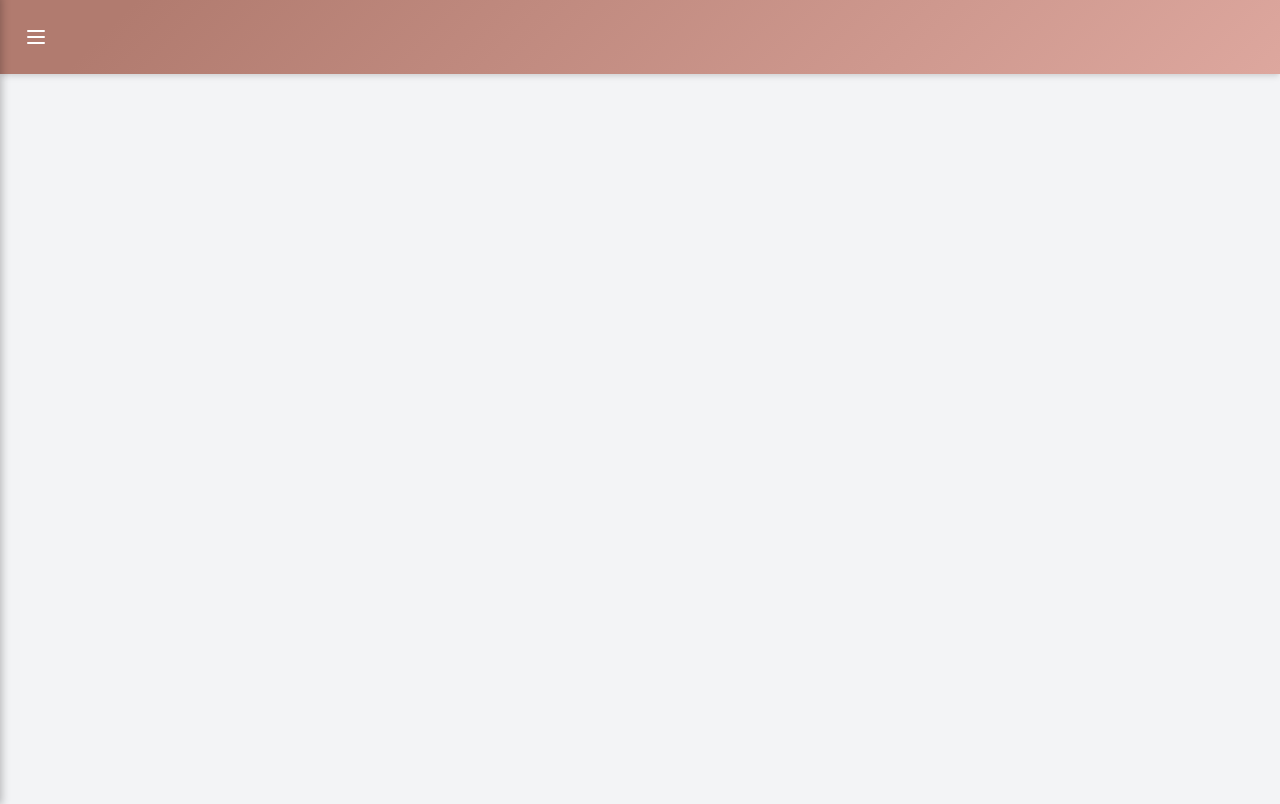
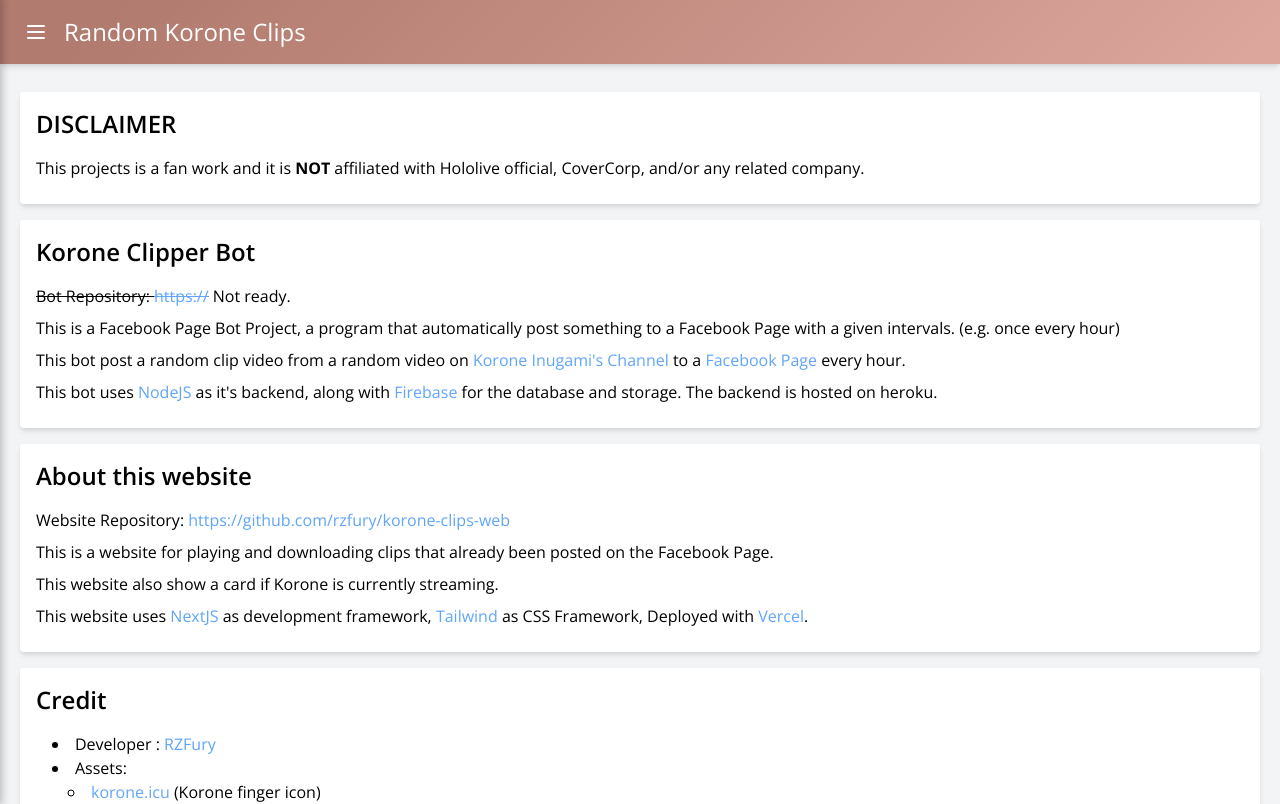
Before and after one commit to rzfury/korone-clips-web, a Next.js app: page /about in a window 1280 px wide. Shown: the top 804 px of the page. Built offline with nearby package versions, Linux system fonts and the light colour scheme.

Commit message:
update a bunch of things

```diff
--- a/global.d.ts
+++ b/global.d.ts
@@ -8,6 +8,7 @@
 declare namespace RazorWindProps {
 
   interface Layout extends React.HTMLAttributes<HTMLElement> {
+    title?: string;
     sidebar?: boolean;
   }
 
@@ -165,8 +166,7 @@
       onToggleSidebar?: () => void;
     }
 
-    interface Brand {
-      text: string | undefined;
+    interface Brand extends React.HTMLAttributes<HTMLAnchorElement> {
       show?: boolean;
     }
 
@@ -175,6 +175,7 @@
       href?: string;
       label: string;
       mobile?: boolean;
+      target?: '_blank' | '_self' | '_parent' | '_top';
     }
 
     interface Dropdown {
--- a/src/layout/layout.tsx
+++ b/src/layout/layout.tsx
@@ -1,4 +1,5 @@
 import React, { useState } from 'react';
+import Head from 'next/head';
 import conclass from '../utility/conclass';
 import Nav from './navbar/navbar';
 import SideBar from './sidebar/sidebar';
@@ -7,10 +8,42 @@
 
 export default function Layout(props: RazorWindProps.Layout) {
   const [sidebarOpen, setSidebarOpen] = useState(false);
-  const navbarLinks: RazorWindProps.Navigation.Link[] = [
+  const navbarLinks: RazorWindProps.Sidebar.Link[] = [
     {
-      label: "Youtube",
-      href: "https://www.youtube.com/channel/UChAnqc_AY5_I3Px5dig3X1Q"
+      links: [
+        {
+          label: "Home",
+          href: '/'
+        }
+      ]
+    },
+    {
+      label: "Korone Inugami (戌神ころね)",
+      links: [
+        {
+          label: "Youtube",
+          href: "https://www.youtube.com/channel/UChAnqc_AY5_I3Px5dig3X1Q?sub_confirmation=1",
+          target: '_blank'
+        },
+        {
+          label: "Twitter",
+          href: "https://twitter.com/inugamikorone",
+          target: '_blank'
+        }
+      ]
+    },
+    {
+      links: [
+        {
+          label: 'About',
+          href: '/about'
+        },
+        {
+          label: 'Facebook Bot Page',
+          href: 'https://web.facebook.com/randomKoroneClips',
+          target: '_blank'
+        }
+      ]
     }
   ];
 
@@ -19,13 +52,21 @@
   }
 
   return (
-    <div className="flex">
-      {sidebar && <SideBar show={sidebarOpen} nav={{ brand: "" }} links={[{ links: navbarLinks }]}/>}
-      {sidebar && <div className="sidebar-backdrop" onClick={sidebarHandle}></div>}
-      <div className={conclass('wrapper-main', sidebarOpen && 'sidebar-open')}>
-        <Nav sidebar={sidebar} isSidebarOpen={sidebarOpen} onToggleSidebar={sidebarHandle} brand="" links={navbarLinks}/>
-        <main className="pt-18 bg-gray-100">{props.children}</main>
+    <React.Fragment>
+      <Head>
+        <title>{props.title || 'Random Korone Clips'}</title>
+        <link rel="icon" href="/img/icon.png" />
+        <link rel="preconnect" href="https://fonts.gstatic.com" />
+        <link href="https://fonts.googleapis.com/css2?family=Open+Sans:ital,wght@0,300;0,400;0,600;0,700;0,800;1,300;1,400;1,600;1,700;1,800&display=swap" rel="stylesheet" />
+      </Head>
+      <div className="flex">
+        {sidebar && <SideBar show={sidebarOpen} nav={{ brand: <img src="/img/icon.png" style={{ height: '32px' }} /> }} links={navbarLinks} />}
+        {sidebar && <div className="sidebar-backdrop" onClick={sidebarHandle}></div>}
+        <div className={conclass('wrapper-main', sidebarOpen && 'sidebar-open')}>
+          <Nav sidebar={sidebar} isSidebarOpen={sidebarOpen} onToggleSidebar={sidebarHandle} brand="Random Korone Clips" links={[]} />
+          <main className="pt-18 bg-gray-100 flex-grow">{props.children}</main>
+        </div>
       </div>
-    </div>
+    </React.Fragment>
   );
 }
--- a/src/layout/navbar/nav-brand.tsx
+++ b/src/layout/navbar/nav-brand.tsx
@@ -3,6 +3,5 @@
 import conclass from '../../utility/conclass';
 
 export default function NavBrand(props: RazorWindProps.Navigation.Brand) {
-  if (props.text) return <Link href="/" passHref><a className={conclass('navbar-brand', props.show ? 'opacity-100' : 'opacity-0')}>{props.text}</a></Link>;
-  else return <Fragment></Fragment>;
+  return <Link href="/" passHref><a className={conclass('navbar-brand', props.show ? 'opacity-100' : 'opacity-0')}>{props.children}</a></Link>;
 }
--- a/src/layout/navbar/nav-link.tsx
+++ b/src/layout/navbar/nav-link.tsx
@@ -1,4 +1,4 @@
-import React, { useCallback, useEffect, useRef } from 'react';
+import React, { useEffect, useRef } from 'react';
 import Link from 'next/link';
 import { useRouter } from 'next/router';
 import conclass from '../../utility/conclass';
@@ -48,7 +48,7 @@
     const dropdownItems = props.dropdown.map(
       item => (
         <div className={conclass(props.mobile ? 'text-white' : 'whitespace-no-wrap text-gray-700 hover:bg-gray-200', router.pathname === `${!item.noParent ? props.href : ''}${item.href}` ? (props.mobile && 'bg-blue-300') : (props.mobile && 'bg-blue-400'))}>
-          <a href={`${!item.noParent ? props.href : ''}${item.href}`} className={props.mobile ? 'px-8 py-3 block' : 'px-4 py-2 block'}>{item.label}</a>
+          <a target={props.target} href={`${!item.noParent ? props.href : ''}${item.href}`} className={props.mobile ? 'px-8 py-3 block' : 'px-4 py-2 block'}>{item.label}</a>
         </div>
       )
     );
@@ -86,6 +86,7 @@
       <NavItem>
         <Link href={props.href} passHref>
           <a
+            target={props.target}
             className={props.mobile
               ? conclass('flex px-4 py-4', router.pathname === props.href && 'bg-blue-400')
               : conclass('flex px-1 py-2 border-b-2', router.pathname === props.href ? 'border-white' : 'border-blue-500 hover:border-white')
--- a/src/layout/navbar/navbar.tsx
+++ b/src/layout/navbar/navbar.tsx
@@ -15,7 +15,7 @@
             <path strokeLinecap="round" strokeLinejoin="round" strokeWidth="2" d="M4 6h16M4 12h16M4 18h16" />
           </svg>
         </button>
-        <NavBrand text={props.brand} show={!props.isSidebarOpen}/>
+        <NavBrand show={!props.isSidebarOpen}>{props.brand}</NavBrand>
         <ul className={conclass('desktop-navbar', props.sidebar && 'w-0 overflow-hidden')}>
           {props.links.map(function (link) {
             return (
--- a/src/layout/sidebar/sidebar.tsx
+++ b/src/layout/sidebar/sidebar.tsx
@@ -24,7 +24,7 @@
         <div ref={dropdown} className="sidebar-dropdown">
           {link.dropdown.map(
             item => (
-              <a href={`${!item.noParent ? link.href : ''}${item.href}`} className="sidebar-link-item">{item.label}</a>
+              <a target={link.target} href={`${!item.noParent ? link.href : ''}${item.href}`} className="sidebar-link-item">{item.label}</a>
             )
           )}
         </div>
@@ -38,11 +38,12 @@
         {this.props.links?.map(
           item => (
             <div className="py-2">
+              {item.label && <div className="pl-4 pb-2 text-sm text-white font-thin">{item.label}</div>}
               {item.links.map(
                 link => link.dropdown
                   ? this.renderNavDropdown(link)
                   : <div className="block">
-                    <a href={link.href} className="sidebar-link-item">{link.label}</a>
+                    <a target={link.target} href={link.href} className="sidebar-link-item">{link.label}</a>
                   </div>
               )}
             </div>
@@ -56,7 +57,7 @@
     return (
       <div className={conclass('layout-sidebar', this.props.show && 'open')}>
         <div className="sidebar-nav-head">
-          <NavBrand text={this.props.nav?.brand} show={this.props.show} />
+          <NavBrand show={this.props.show}>{this.props.nav?.brand}</NavBrand>
         </div>
         {this.renderNavigation()}
       </div>
--- a/src/pages/about.tsx
+++ b/src/pages/about.tsx
@@ -1,12 +1,79 @@
 import React from "react";
+import Card from "../components/card/card";
 import Layout from "../layout/layout";
+import styles from "../styles/pages/about.module.css";
 
-export default class Index extends React.Component {
-  render() {
-    return (
-      <Layout>
-        <div style={{ height: 1200 }}></div>
-      </Layout>
-    )
+export default function Index() {
+  const P = (props: any) => {
+    return <p className="pb-2">{props.children}</p>
   }
+
+  const A = (props: any) => {
+    return <a target={props.target} href={props.href} className="text-blue-400 hover:underline">{props.children}</a>
+  }
+
+  return (
+    <Layout>
+      <div className={styles.main}>
+
+        <Card shadow className="bg-white mb-4">
+          <Card.Body>
+            <div className="text-2xl font-semibold">DISCLAIMER</div>
+            <div className="pt-4">
+              <P>This projects is a fan work and it is <strong>NOT</strong> affiliated with Hololive official, CoverCorp, and/or any related company.</P>
+            </div>
+          </Card.Body>
+        </Card>
+
+        <Card shadow className="bg-white mb-4">
+          <Card.Body>
+            <div className="text-2xl font-semibold">Korone Clipper Bot</div>
+            <div className="pt-4">
+              <P><span className="line-through">Bot Repository: <A href="">https://</A></span> Not ready.</P>
+              <P>This is a Facebook Page Bot Project, a program that automatically post something to a Facebook Page with a given intervals. (e.g. once every hour)</P>
+              <P>This bot post a random clip video from a random video on <A href="https://www.youtube.com/channel/UChAnqc_AY5_I3Px5dig3X1Q?sub_confirmation=1">Korone Inugami's Channel</A> to a <A href="https://web.facebook.com/randomKoroneClips">Facebook Page</A> every hour.</P>
+              <P>This bot uses <A href="https://nodejs.org/en/">NodeJS</A> as it's backend, along with <A href="https://firebase.google.com/">Firebase</A> for the database and storage. The backend is hosted on <A href="https://www.heroku.com/"></A>heroku.</P>
+            </div>
+          </Card.Body>
+        </Card>
+
+        <Card shadow className="bg-white mb-4">
+          <Card.Body>
+            <div className="text-2xl font-semibold">About this website</div>
+            <div className="pt-4">
+              <P>Website Repository: <A target="_blank" href="https://github.com/rzfury/korone-clips-web">https://github.com/rzfury/korone-clips-web</A></P>
+              <P>This is a website for playing and downloading clips that already been posted on the Facebook Page.</P>
+              <P>This website also show a card if Korone is currently streaming.</P>
+              <P>This website uses <A href="https://nextjs.org/">NextJS</A> as development framework, <A href="https://tailwindcss.com/">Tailwind</A> as CSS Framework, Deployed with <A href="https://vercel.com/">Vercel</A>.</P>
+            </div>
+          </Card.Body>
+        </Card>
+
+        <Card shadow className="bg-white mb-4">
+          <Card.Body>
+            <div className="text-2xl font-semibold">Credit</div>
+            <div className="pt-4">
+              <ul className="list-inside ml-4" style={{ listStyleType: 'disc' }}>
+                <li>Developer : <A href="https://github.com/rzfury">RZFury</A></li>
+                <li>
+                  Assets:
+                  <ul className="list-inside ml-4" style={{ listStyleType: 'circle' }}>
+                    <li><A href="https://korone.icu/">korone.icu</A> (Korone finger icon)</li>
+                    <li><A href="https://heroicons.com/">heroicons</A></li>
+                    <li><A href="https://loading.io/">loading.io</A> (Loading Icons)</li>
+                  </ul>
+                </li>
+                <li>
+                  Other:
+                  <ul className="list-inside ml-4" style={{ listStyleType: 'circle' }}>
+                    <li><A href="https://hololive.jetri.co/">HoloTools</A> (HoloTools API)</li>
+                  </ul>
+                </li>
+              </ul>
+            </div>
+          </Card.Body>
+        </Card>
+      </div>
+    </Layout>
+  );
 }
--- a/src/styles/components/layout/sidebar.css
+++ b/src/styles/components/layout/sidebar.css
@@ -1,7 +1,7 @@
 .layout-sidebar {
   @apply fixed block h-screen overflow-hidden z-60;
   box-shadow: -4px 0px 10px 5px rgba(0,0,0,0.3);
-  background-color: rgb(221, 167, 158);
+  background-color: rgb(199, 152, 145);
   width: 85vw;
   max-width: 0px;
   transition: max-width cubic-bezier(.26,.09,.29,1) .5s;
@@ -23,18 +23,20 @@
 .sidebar-nav-head {
   @apply flex w-full items-center justify-center py-4 text-black shadow-md;
   background-color: rgb(205, 150, 141);
+  min-height: 64px;
 }
 
 .sidebar-nav > :not(:first-child) {
-  @apply border-t border-blue-400
+  @apply border-t;
+  border-color: rgb(236, 199, 191);
 }
 
 .sidebar-link-item {
-  @apply block px-4 py-2 text-black;
+  @apply block px-4 py-2 text-white;
 }
 
 .sidebar-link-item:hover {
-  background-color: rgb(236, 199, 191);
+  background-color: rgb(218, 176, 169);
 }
 
 .sidebar-dropdown {
@@ -56,6 +58,6 @@
   }
 
   .sidebar-nav-head {
-    min-height: 72px;
+    min-height: 64px;
   }
 }
--- a/src/styles/index.css
+++ b/src/styles/index.css
@@ -14,3 +14,8 @@
 
 /* Utilities */
 @import "./utilities/translate-center.css";
+
+/* Global Classes */
+* {
+  font-family: 'Open Sans', -apple-system, BlinkMacSystemFont, 'Segoe UI', Roboto, Oxygen, Ubuntu, Cantarell, 'Open Sans', 'Helvetica Neue', sans-serif;
+}
--- /dev/null
+++ b/src/styles/pages/about.module.css
@@ -0,0 +1,3 @@
+.main {
+  @apply p-5;
+}
```
Also changed, not shown: src/pages/index.tsx (+25 -9 lines), public/img/icon.png (added), public/svg/Ellipsis-1s-200px.svg (added).
